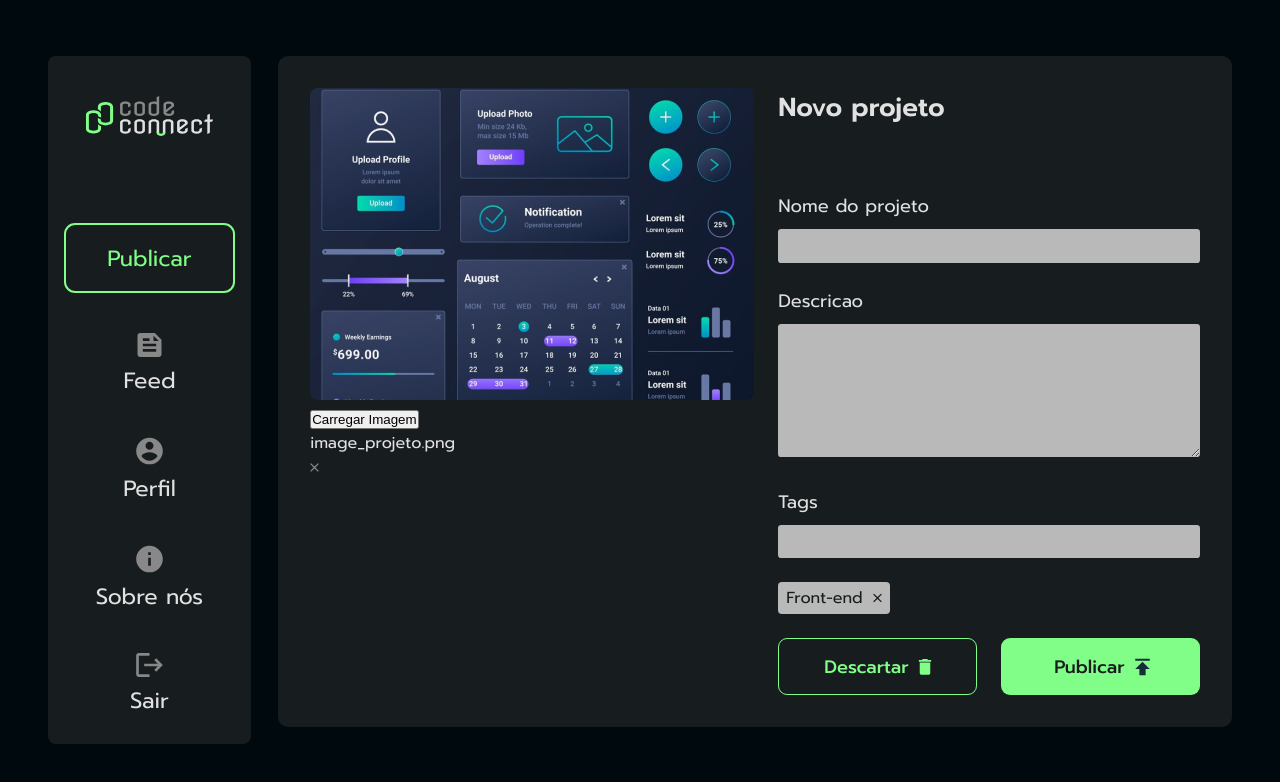
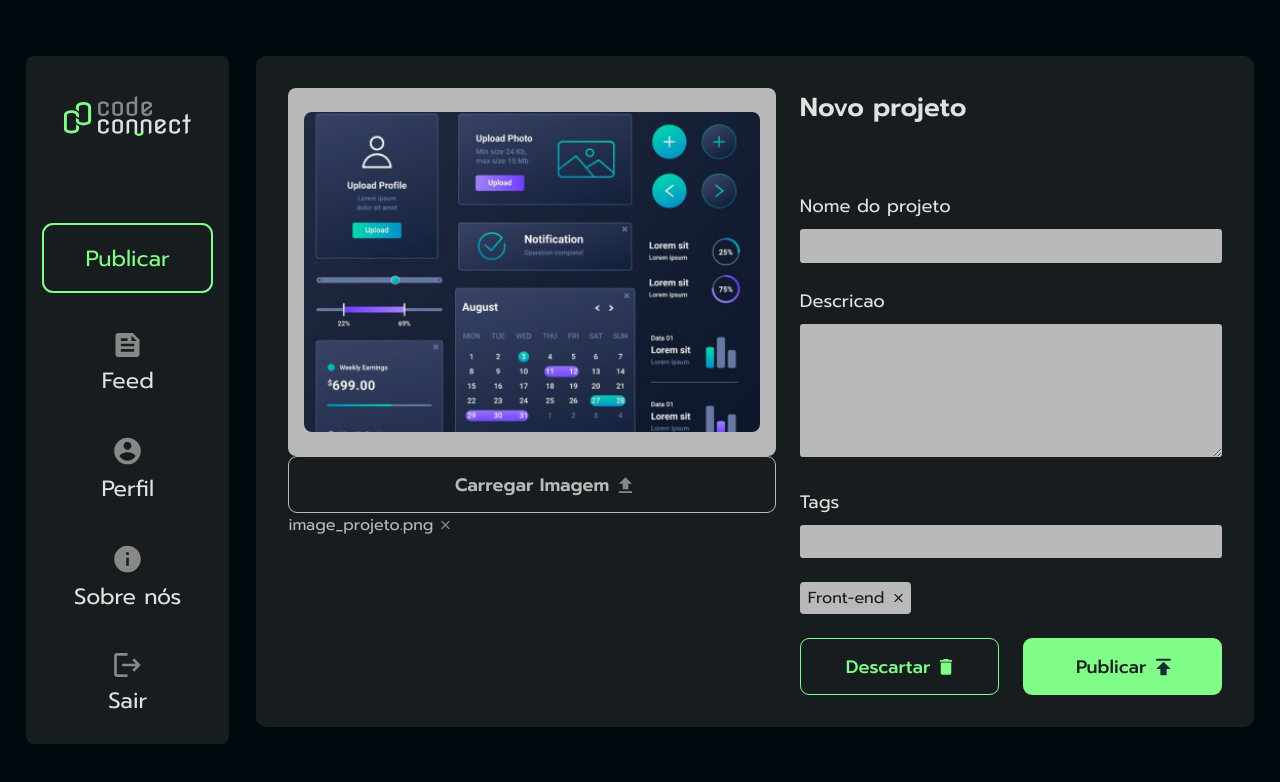
Before and after one commit to lucasmarios26/pagina_upload_arquivos, a plain HTML site: page index.html in a window 1280 px wide. Drawn offline with Linux system fonts and the light colour scheme.

Commit message:
6 - Estilização e botao carregar imagem no JS

```diff
--- a/index.html
+++ b/index.html
@@ -47,7 +47,8 @@
             <div class="container-imagem">
                 <img src="./img/imagem1.png" alt="Imagem do Painel" class="main-imagem">
             </div>
-            <button>Carregar Imagem</button>
+            <button id="upload-btn">Carregar Imagem</button>
+            <input type="file" id="image-upload" accept="image/" style="display: none;" />
             <div class="container-imagem-nome">
                 <p>image_projeto.png</p>
                 <img src="./img/close.svg" alt="Icone Fechar">
@@ -82,7 +83,7 @@
         </div>
     </main>
 
-    <script src="script.js"></script>
+    <script src="scripts.js"></script>
 </body>
 
 </html>
--- a/scripts.js
+++ b/scripts.js
@@ -0,0 +1,6 @@
+const upLoadBtn = document.getElementById('upload-btn');
+const imageUpload = document.getElementById('image-upload');
+
+upLoadBtn.addEventListener('click', () => {
+    imageUpload.click();
+});
--- a/styles.css
+++ b/styles.css
@@ -184,3 +184,50 @@ textarea {
     height: 100%;
     object-fit: cover;
 }
+.container-imagem {
+    height: 23em;
+    padding: 1.5em 1em;
+    background-color: var(--secondary-color);
+    border-radius: 0.5em;
+}
+.container-upload-imagem button {
+    margin: 1em, 0, 0.5em, 0;
+    background-color: var(--itens-background-color);
+    border: 1px solid var(--secondary-color);
+    border-radius: 0.5em;
+    color: var(--secondary-color);
+    width: 100%;
+    text-align: center;
+    padding: 0.75em;
+    font-family: var(--font-family);
+    font-weight: 600;
+    font-size: 1.13em;
+    position: relative;
+}
+
+.container-upload-imagem button::after {
+    content: "";
+    background-image: url("./img/upload.svg");
+    background-size: contain;
+    background-repeat: no-repeat;
+    display: inline-block;
+    width: 1em;
+    height: 1em;
+    position: absolute;
+    top: 50%;
+    transform: translateY(-50%);
+    margin-left: 0.5em;
+}
+.container-upload-imagem button:hover {
+    background-color: var(--primary-color);
+    border: none;
+    color: var(--itens-background-color);
+    transform: scale(1.05);
+    transition: all 0.3s ease-in-out;
+}
+.container-imagem-nome {
+    display: flex;
+    gap: 0.5em;
+    color: var(--secondary-color);
+    font-size: 1em;
+}
```
